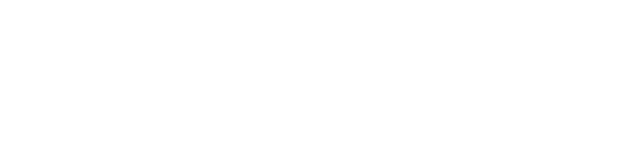
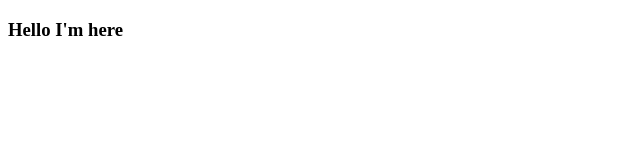
Before and after one commit to Ashik184/My-First-Github-Repo, a plain HTML site: page index.html in a window 1280 px wide. Shown: the whole page, without its empty margins (0-640 px from the left). Drawn offline with Linux system fonts and the light colour scheme.

Commit message:
Heading added

```diff
--- a/index.html
+++ b/index.html
@@ -6,6 +6,6 @@
     <title>My first ever GitHub Repo</title>
 </head>
 <body>
-
+    <h3>Hello I'm here</h3>
 </body>
 </html>
```
